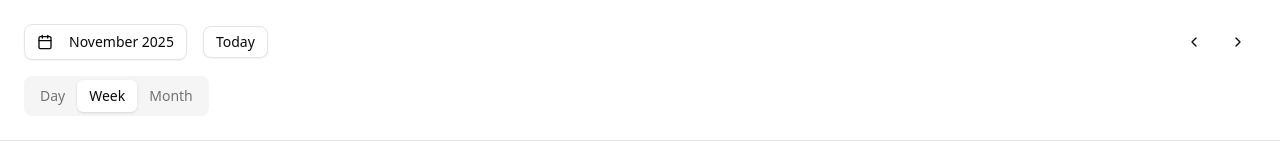
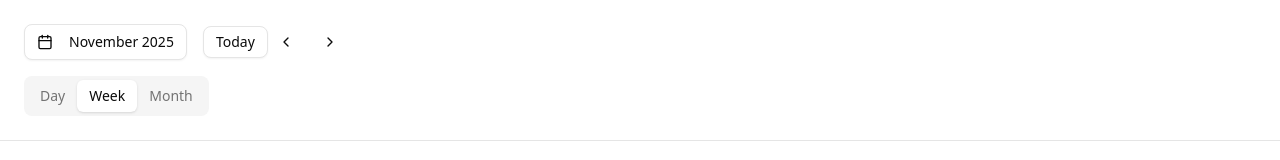
Before and after one commit to seberatolmez/calendar-ai, a Next.js app: page /timeline in a window 1280 px wide. Shown: the top 160 px of the page. Built offline with nearby package versions, Linux system fonts and the light colour scheme; no server answers.

Commit message:
fix: make prev-next button closer to day picker

```diff
--- a/app/components/CalendarHeader.tsx
+++ b/app/components/CalendarHeader.tsx
@@ -54,7 +54,7 @@
 
   return (
     <div className="flex flex-col gap-4 p-6 border-b border-border bg-card">
-      <div className="flex items-center justify-between">
+      <div className="flex items-center">
         <div className="flex items-center gap-4">
           <Popover>
             <PopoverTrigger asChild>
```
